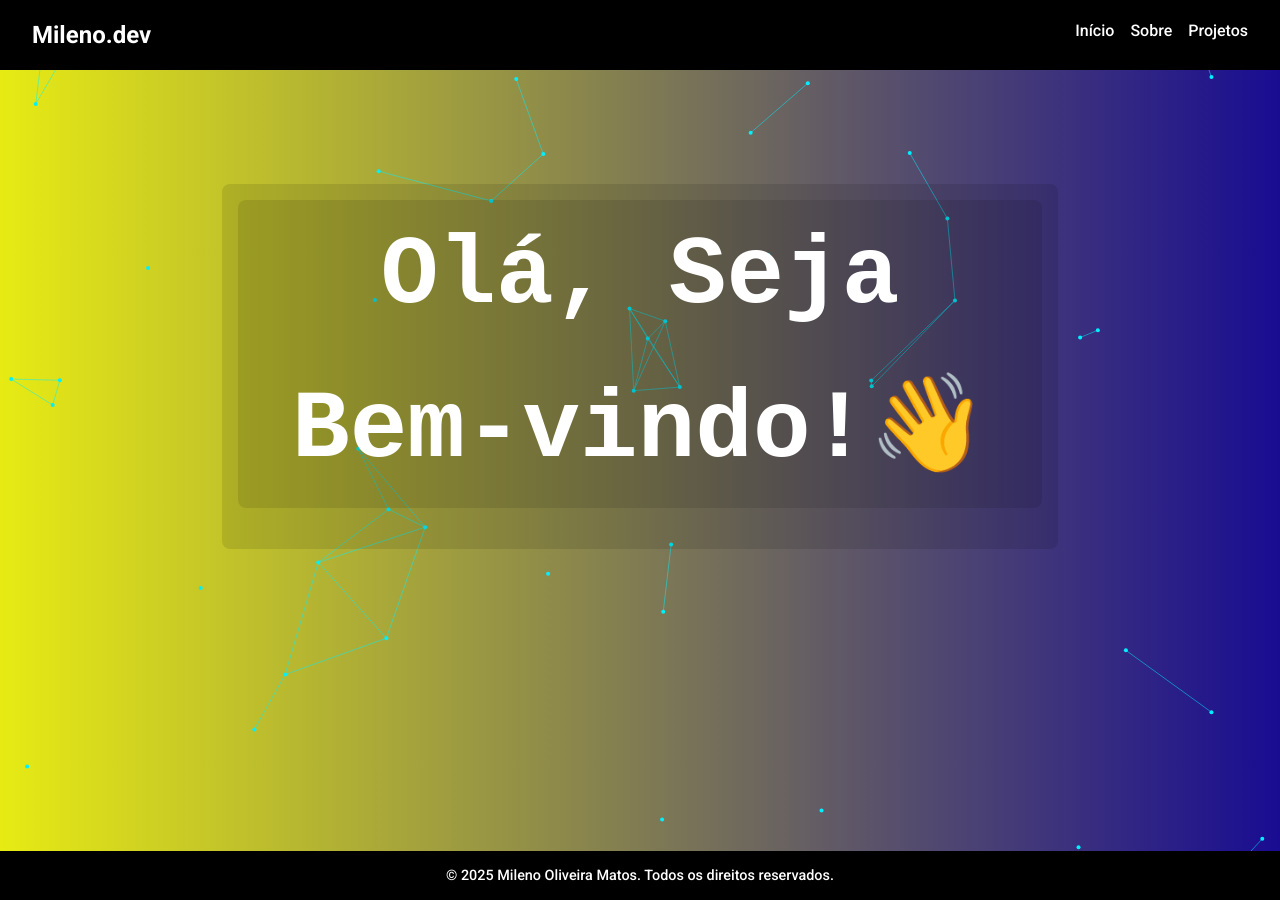
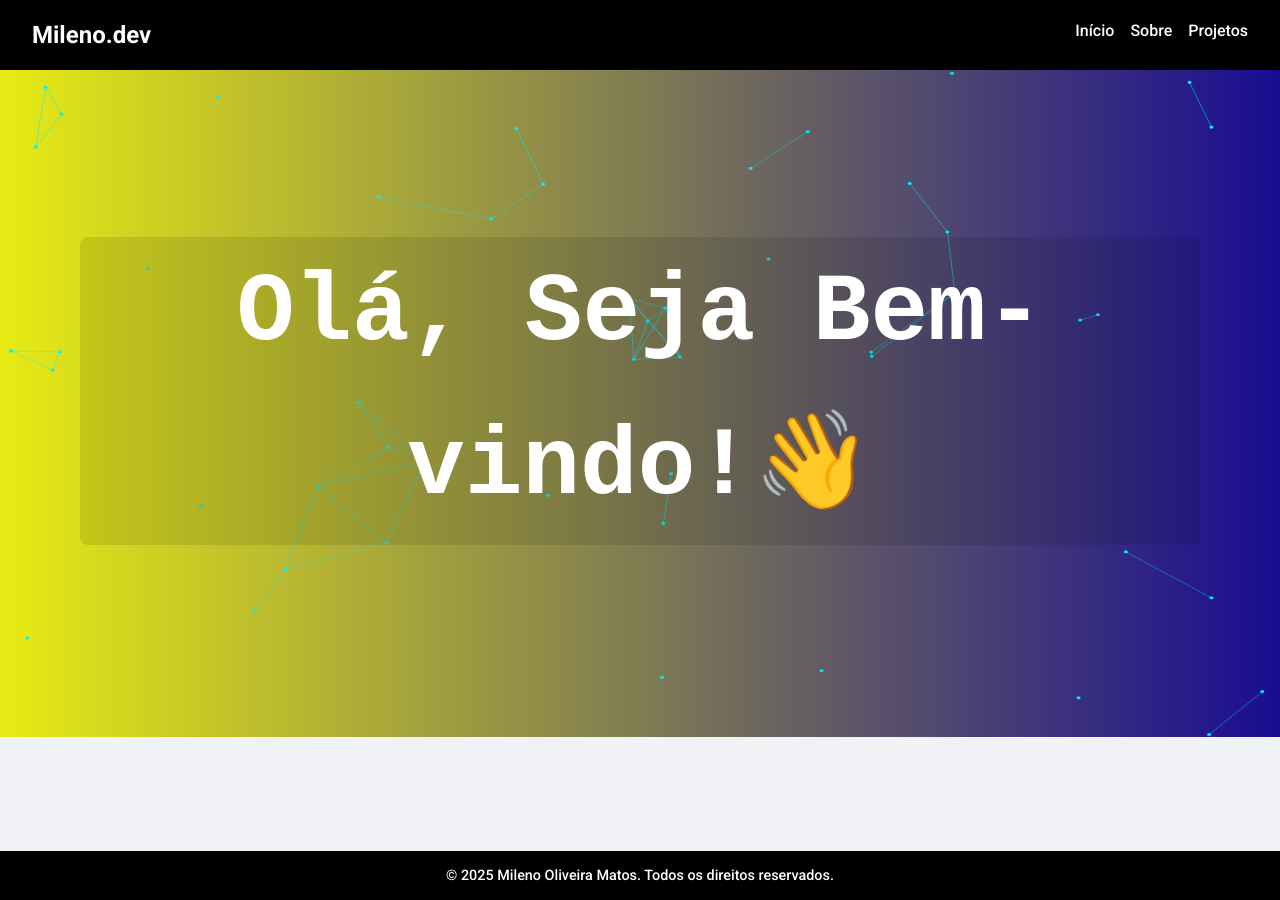
Before and after one commit to MilenoMatos/milenomatos.github.io, a Jekyll site: the page built from index.md, in a window 1280 px wide. Built offline with Jekyll 4.4.1, drawn with Linux system fonts in a browser that asks for light colours.

Commit message:
muda dnv

```diff
--- a/_layouts/default.html
+++ b/_layouts/default.html
@@ -3,17 +3,11 @@
 <head>
   <meta charset="UTF-8" />
   <meta name="viewport" content="width=device-width, initial-scale=1" />
-  <title>{{ page.title }} | Mileno Oliveira Matos</title>
+  <title>{{ page.title }} | {{ site.title }}</title>
   <link rel="stylesheet" href="{{ '/assets/css/style.css' | relative_url }}" />
   <link href="https://fonts.googleapis.com/css2?family=Roboto:wght@300;500;700&display=swap" rel="stylesheet" />
 </head>
 <body>
-  <!-- Fundo estático amarelo e azul -->
-  <div id="static-background"></div>
-
-  <!-- Canvas fixo animado de partículas no fundo -->
-  <canvas id="background-canvas"></canvas>
-
   <nav>
     <div class="logo">Mileno.dev</div>
     <ul class="nav-links">
@@ -23,15 +17,18 @@
     </ul>
   </nav>
 
-  <main class="container main-offset-top">
   {% if page.url == '/' %}
   <header class="hero">
+    <canvas id="background-canvas"></canvas>
     <div class="animation-container">
       <h1 id="welcome-text"></h1>
     </div>
   </header>
+  {% else %}
+  <canvas id="background-canvas"></canvas>
   {% endif %}
 
+  <main class="container main-offset-top">
     {{ content }}
   </main>
 
--- a/assets/css/style.css
+++ b/assets/css/style.css
@@ -6,17 +6,8 @@
 
 html, body {
   height: 100%;
-  margin: 0;
-  padding: 0;
-}
-
-#static-background {
-  position: fixed;
-  top: 0; left: 0;
-  width: 100vw;
-  height: 100vh;
-  background: linear-gradient(to right, #e7eb13, #190c92);
-  z-index: -2; /* atrás do canvas */
+  display: flex;
+  flex-direction: column;
 }
 
 body {
@@ -24,11 +15,6 @@
   background-color: #f0f2f5;
   color: #333;
   line-height: 1.6;
-  min-height: 100vh;
-  display: flex;
-  flex-direction: column;
-  position: relative;
-  overflow-x: hidden;
 }
 
 nav {
@@ -39,8 +25,6 @@
   color: white;
   padding: 1rem 2rem;
   flex-wrap: wrap;
-  z-index: 10;
-  position: relative;
 }
 
 .logo {
@@ -67,36 +51,33 @@
 }
 
 .hero {
-  background: transparent;
-  color: white;
-  text-align: center;
-  padding: 2rem 1rem;
-  border-radius: 12px;
-  max-width: 900px;
-  margin: 0 auto 3rem auto;
   position: relative;
-  z-index: 2;
-}
-
-.hero-inner {
-  max-width: 900px;
-  margin: 0 auto;
-  padding: 0 1rem;
+  z-index: 0;
+  height: 100vh;
+  max-height: 100vh;
+  overflow: hidden;
   display: flex;
   justify-content: center;
   align-items: center;
-  flex-direction: column;
-  min-height: 50vh; /* Ajuste conforme quiser */
+  background: linear-gradient(to right, #e7eb13, #190c92);
+  color: white;
+  text-align: center;
+  padding: 0 1rem;
 }
 
 .animation-container {
+  position: relative;
+  z-index: 1;
+  color: white;
+  font-size: clamp(1.5rem, 4vw, 3rem);
   font-family: 'Courier New', Courier, monospace;
-  font-size: clamp(1.5rem, 4vw, 3rem);
-  color: white;
   padding: 1rem;
-  background: rgba(0, 0, 0, 0.1);
+  max-width: 90vw;
+  margin: 0 auto;
+  word-wrap: break-word;
+  display: inline-block;
+  background: none;
   border-radius: 8px;
-  display: inline-block;
 }
 
 #welcome-text {
@@ -111,11 +92,12 @@
 }
 
 #background-canvas {
-  position: fixed;
-  top: 0; left: 0;
-  width: 100vw;
-  height: 100vh;
-  z-index: -1; /* acima do fundo estático, mas atrás do conteúdo */
+  position: absolute;
+  top: 0;
+  left: 0;
+  width: 100%;
+  height: 100%;
+  z-index: -1;
   pointer-events: none;
 }
 
@@ -123,11 +105,7 @@
   max-width: 900px;
   margin: 2rem auto;
   padding: 0 1rem;
-  flex: 1 0 auto;
-  position: relative;
-  z-index: 1;
-  display: flex;
-  flex-direction: column;
+  flex: 1;
 }
 
 .main-offset-top {
@@ -135,20 +113,20 @@
 }
 
 #simulator {
-  display: flex;
-  justify-content: center;
-  align-items: center;
-  margin: 2rem auto;
-  width: 100%;
-  max-width: 700px;
-  height: auto;
+  display: flex;               /* ativa flexbox */
+  justify-content: center;     /* centraliza horizontalmente */
+  align-items: center;         /* centraliza verticalmente, se a altura permitir */
+  margin: 2rem auto;           /* margem vertical e centralização horizontal */
+  width: 100%;                 /* ocupa toda largura do container pai */
+  max-width: 700px;            /* largura máxima do container */
+  height: auto;                /* altura automática */
 }
 
 #simulator iframe {
-  width: 100%;
-  max-width: 600px;
-  height: 450px;
-  border: none;
+  width: 100%;                /* iframe ocupa toda largura do container #simulator */
+  max-width: 600px;           /* controla a largura máxima do iframe */
+  height: 450px;              /* altura fixa, pode ajustar aqui */
+  border: none;               /* remove borda do iframe */
 }
 
 section {
@@ -186,8 +164,6 @@
   color: white;
   margin-top: auto;
   font-size: 0.9rem;
-  position: relative;
-  z-index: 10;
 }
 
 /* Responsividade */
--- a/index.md
+++ b/index.md
@@ -4,4 +4,4 @@
 permalink: /
 ---
 
-<!-- Conteúdo específico do index fica vazio porque o conteúdo do hero está no layout -->
+<!-- conteúdo extra está no layout (header com canvas e animação) -->
```
Also changed, not shown: sobre.md (+1 -1 lines). Lines whose indentation alone changed are shown as unchanged.
